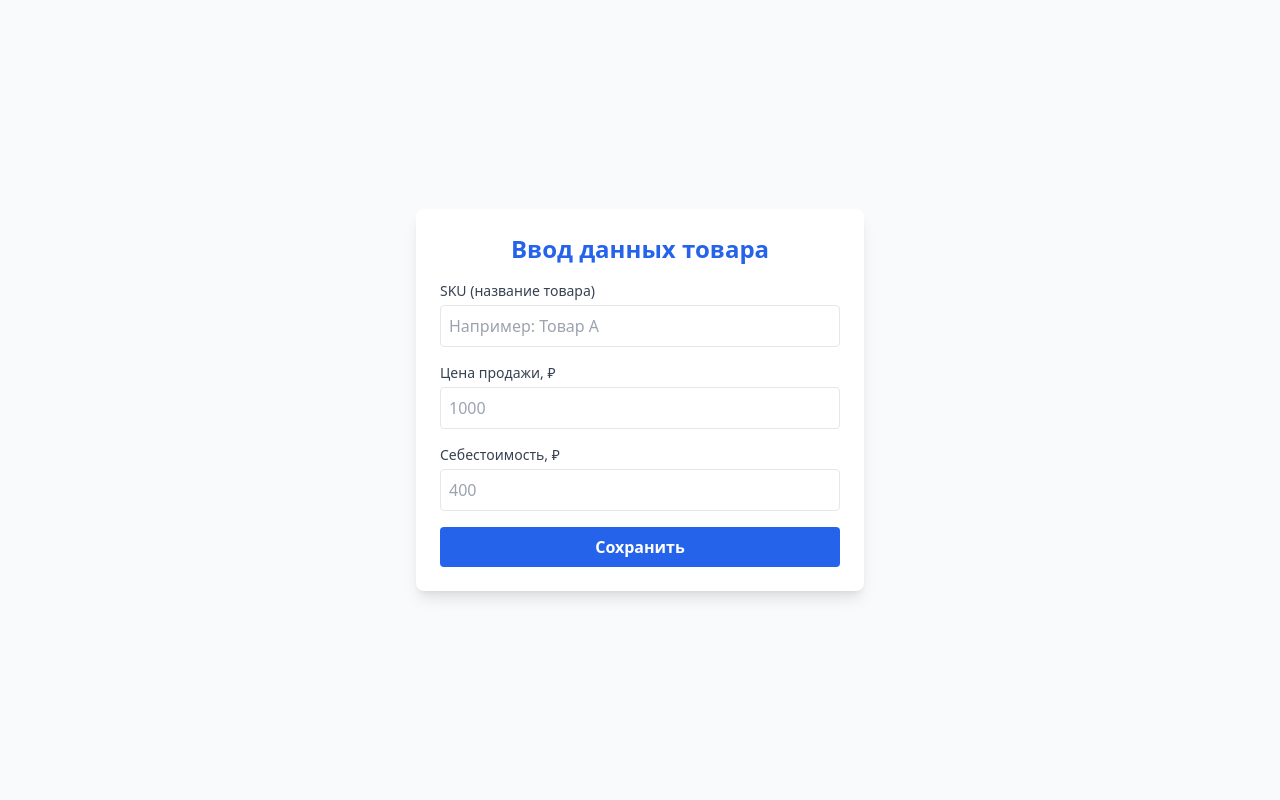
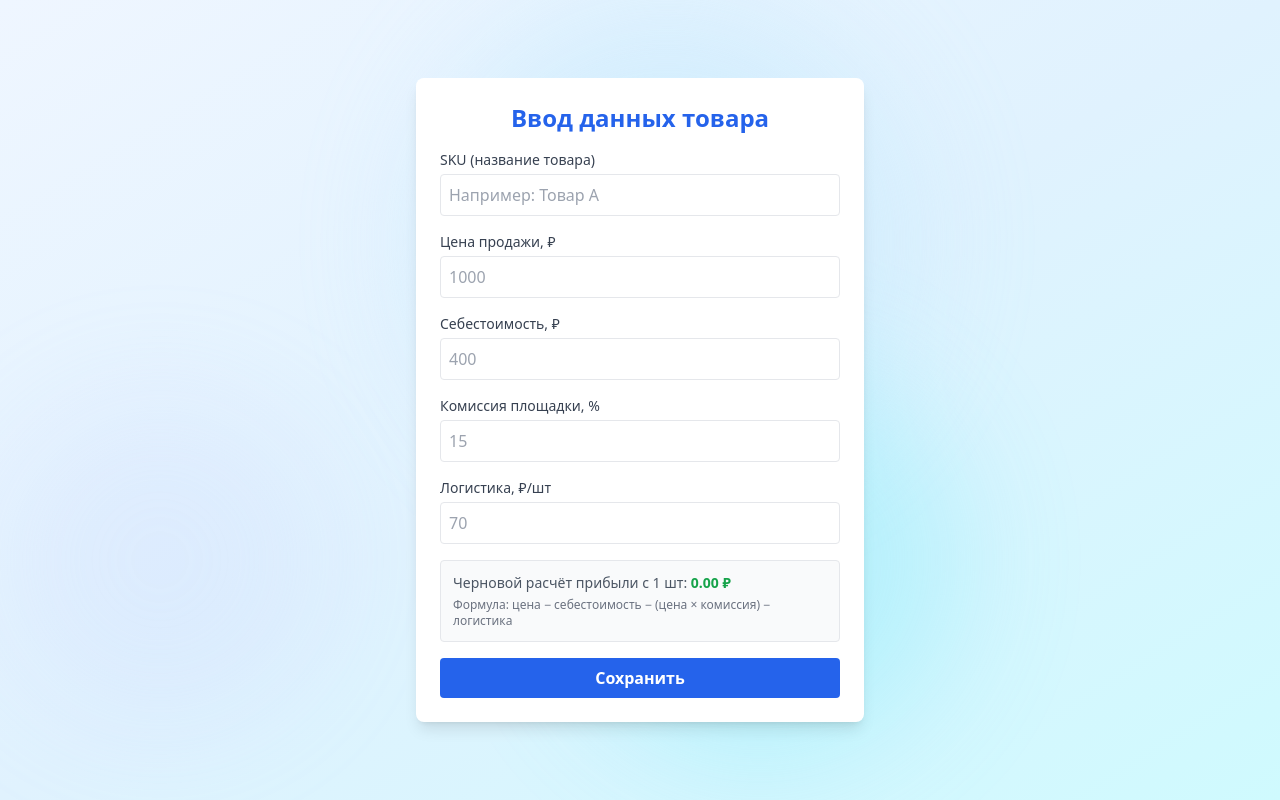
Before and after one commit to artemkis/SKU, a Next.js app: page / in a window 1280 px wide. Built offline with nearby package versions, Linux system fonts and the light colour scheme.

Commit message:
Day 4: add gradient background and refactor layout/page separation

```diff
--- a/src/app/layout.tsx
+++ b/src/app/layout.tsx
@@ -1,18 +1,26 @@
-import "./globals.css";
+import './globals.css'
 
 export const metadata = {
-  title: "SKU Profit Calculator",
-  description: "MVP калькулятор прибыли по SKU",
-};
+  title: 'SKU Profit Calculator',
+  description: 'MVP калькулятор прибыли по SKU',
+}
 
 export default function RootLayout({
   children,
 }: {
-  children: React.ReactNode;
+  children: React.ReactNode
 }) {
   return (
     <html lang="ru">
-      <body className="bg-gray-50 text-gray-800">{children}</body>
+       <body className="relative min-h-screen bg-gradient-to-br from-blue-50 via-sky-100 to-cyan-100 text-gray-800 overflow-hidden bg-fixed">
+        {/* Размытые цветные пятна */}
+        <div className="absolute top-0 left-1/3 w-[30rem] h-[30rem] bg-sky-200 rounded-full blur-3xl opacity-40"></div>
+        <div className="absolute bottom-10 right-1/4 w-[25rem] h-[25rem] bg-cyan-300 rounded-full blur-3xl opacity-30"></div>
+        <div className="absolute top-1/2 left-0 w-[20rem] h-[20rem] bg-indigo-200 rounded-full blur-3xl opacity-20"></div>
+
+        {/* Контент */}
+        {children}
+      </body>
     </html>
-  );
+  )
 }
--- a/src/app/page.tsx
+++ b/src/app/page.tsx
@@ -1,4 +1,4 @@
-"use client"; // нужно для работы хуков React в App Router
+"use client";
 
 import { useState } from "react";
 
@@ -6,15 +6,28 @@ export default function Home() {
   const [sku, setSku] = useState("");
   const [price, setPrice] = useState("");
   const [cost, setCost] = useState("");
+  const [feePct, setFeePct] = useState("");            // комиссия, %
+  const [logistics, setLogistics] = useState("");      // логистика, ₽/шт
+
+  // простой превью-расчёт «прибыль с 1 шт»
+  const p = Number(price) || 0;
+  const c = Number(cost) || 0;
+  const f = (Number(feePct) || 0) / 100;
+  const l = Number(logistics) || 0;
+  const unitProfit = p - c - p * f - l;
 
   const handleSubmit = (e: React.FormEvent) => {
     e.preventDefault();
-    console.log("Введено:", { sku, price, cost });
-    alert(`SKU: ${sku}\nЦена: ${price}\nСебестоимость: ${cost}`);
+    // тут позже добавим сохранение/таблицу
+    console.log("Введено:", { sku, price: p, cost: c, feePct: f * 100, logistics: l });
+    alert(
+      `Сохранено:\nSKU: ${sku}\nЦена: ${p}\nСебестоимость: ${c}\nКомиссия: ${f * 100}%\nЛогистика: ${l}\n` +
+      `Профит с 1 шт (черновик): ${unitProfit.toFixed(2)} ₽`
+    );
   };
 
   return (
-    <main className="flex min-h-screen items-center justify-center bg-gray-50">
+    <main className="flex min-h-screen items-center justify-center relative z-10">
       <form
         onSubmit={handleSubmit}
         className="bg-white shadow-lg rounded-lg p-6 w-full max-w-md space-y-4"
@@ -23,6 +36,7 @@ export default function Home() {
           Ввод данных товара
         </h1>
 
+        {/* SKU */}
         <div>
           <label className="block text-sm font-medium text-gray-700 mb-1">
             SKU (название товара)
@@ -37,12 +51,16 @@ export default function Home() {
           />
         </div>
 
+        {/* Цена */}
         <div>
           <label className="block text-sm font-medium text-gray-700 mb-1">
             Цена продажи, ₽
           </label>
           <input
             type="number"
+            inputMode="decimal"
+            min="0"
+            step="0.01"
             value={price}
             onChange={(e) => setPrice(e.target.value)}
             className="w-full border rounded p-2 focus:outline-none focus:ring-2 focus:ring-blue-500"
@@ -51,18 +69,70 @@ export default function Home() {
           />
         </div>
 
+        {/* Себестоимость */}
         <div>
           <label className="block text-sm font-medium text-gray-700 mb-1">
             Себестоимость, ₽
           </label>
           <input
             type="number"
+            inputMode="decimal"
+            min="0"
+            step="0.01"
             value={cost}
             onChange={(e) => setCost(e.target.value)}
             className="w-full border rounded p-2 focus:outline-none focus:ring-2 focus:ring-blue-500"
             placeholder="400"
             required
           />
+        </div>
+
+        {/* Комиссия, % */}
+        <div>
+          <label className="block text-sm font-medium text-gray-700 mb-1">
+            Комиссия площадки, %
+          </label>
+          <input
+            type="number"
+            inputMode="decimal"
+            min="0"
+            max="100"
+            step="0.1"
+            value={feePct}
+            onChange={(e) => setFeePct(e.target.value)}
+            className="w-full border rounded p-2 focus:outline-none focus:ring-2 focus:ring-blue-500"
+            placeholder="15"
+            required
+          />
+        </div>
+
+        {/* Логистика, ₽/шт */}
+        <div>
+          <label className="block text-sm font-medium text-gray-700 mb-1">
+            Логистика, ₽/шт
+          </label>
+          <input
+            type="number"
+            inputMode="decimal"
+            min="0"
+            step="0.01"
+            value={logistics}
+            onChange={(e) => setLogistics(e.target.value)}
+            className="w-full border rounded p-2 focus:outline-none focus:ring-2 focus:ring-blue-500"
+            placeholder="70"
+            required
+          />
+        </div>
+
+        {/* Превью прибыли с 1 шт */}
+        <div className="text-sm text-gray-600 bg-gray-50 border rounded p-3">
+          Черновой расчёт прибыли с 1 шт:{" "}
+          <span className={unitProfit < 0 ? "text-red-600 font-semibold" : "text-green-600 font-semibold"}>
+            {Number.isFinite(unitProfit) ? unitProfit.toFixed(2) : "—"} ₽
+          </span>
+          <div className="mt-1 text-xs text-gray-500">
+            Формула: цена − себестоимость − (цена × комиссия) − логистика
+          </div>
         </div>
 
         <button
```
